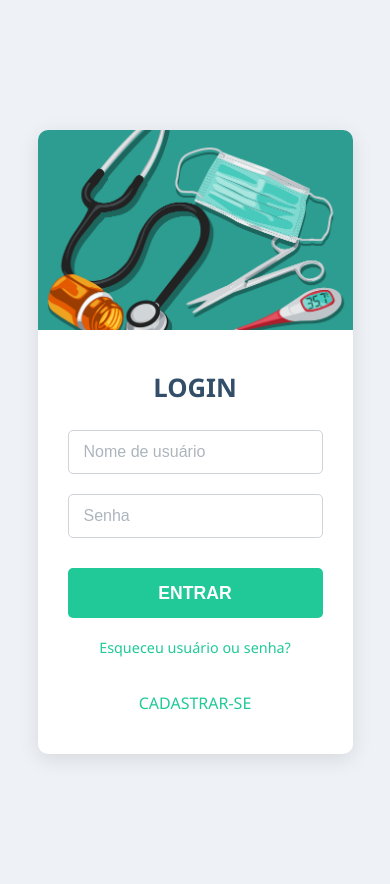
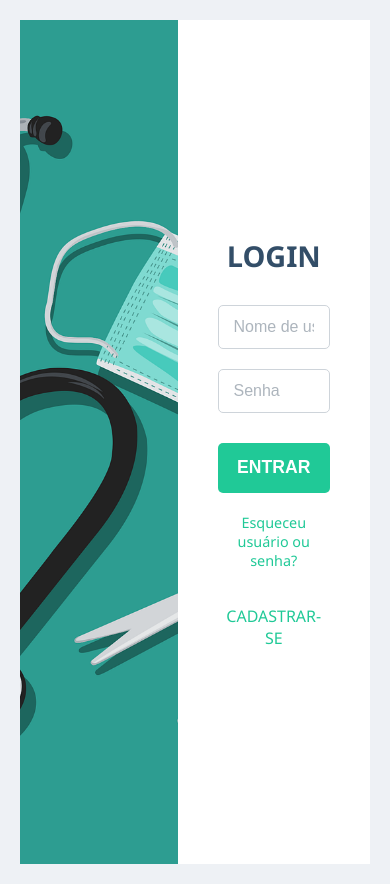
Before and after one commit to Kaio-d-silva/Pi-React, a React (Create React App) app: page /login in a window 390 px wide. Built offline with nearby package versions, Linux system fonts and the light colour scheme.

Commit message:
responsividade

```diff
--- a/src/assets/css/ContainerFormularios.module.css
+++ b/src/assets/css/ContainerFormularios.module.css
@@ -50,3 +50,7 @@
     z-index: 2;
     border: none;
 }
+
+@media screen {
+
+}
--- a/src/assets/css/FormularioCadastro.module.css
+++ b/src/assets/css/FormularioCadastro.module.css
@@ -165,3 +165,26 @@
 .areaHistorico{
     min-height: 70vh;
 }
+
+@media (max-width: 300px) {
+
+    /*
+     * Altera os grids de "Dados Paciente" e "Endereço" para terem apenas UMA coluna.
+     * Isso força cada campo a ocupar uma linha, empilhando-os verticalmente.
+    */
+    .informacoesPaciente,
+    .endereco {
+        grid-template-columns: 1fr; /* A regra mais importante! */
+    }
+
+    /* Opcional, mas recomendado para mobile: remover altura fixa */
+    .areaCadastroPaciente,
+    .areaEndereco {
+        height: auto; /* Permite que o container cresça conforme o conteúdo */
+    }
+
+    /* Opcional: ajustar o espaço entre as áreas em telas menores */
+    .areaEndereco {
+        margin-top: 24px;
+    }
+}
--- a/src/assets/css/Login.module.css
+++ b/src/assets/css/Login.module.css
@@ -18,12 +18,9 @@
 /* Container principal do login */
 .loginContainer {
     display: flex;
-    width: 850px; /* Largura total */
-    max-width: 95%; /* Responsividade */
-    background-color: #ffffff; /* Fundo branco para a caixa */
-    border-radius: 10px;
-    box-shadow: 0 5px 20px rgba(0, 0, 0, 0.1); /* Sombra suave */
-    overflow: hidden; /* Para manter os cantos arredondados da imagem */
+    width: 100%; /* Ocupa toda a largura */
+    height: 100vh; /* Ocupa toda a altura da tela */
+    background-color: #ffffff;
 }
 
 /* Coluna da Imagem */
@@ -122,28 +119,29 @@
     text-decoration: underline;
 }
 
-/* Media Query para telas menores (Responsividade) */
-@media (max-width: 768px) {
+
+@media (max-width: 300px) {
+    html, body {
+        margin: 0;
+        padding: 0;
+        width: 100%;
+        height: 100%;
+    }
     .loginContainer {
-        flex-direction: column; /* Empilha as colunas */
-        width: 90%;
-        max-width: 400px; /* Limita a largura em telas pequenas */
+        flex-direction: column;
     }
 
-    .loginImage {
-        /* Oculta a imagem ou define uma altura fixa */
-        /* display: none; */
-         height: 200px; /* Altura fixa se quiser mostrar um pedaço */
-         flex-basis: auto; /* Reseta a base flex */
+    .loginPage {
+        font-family: 'Segoe UI', Tahoma, Geneva, Verdana, sans-serif;
+        background-color: #eef1f5;
+        padding: 0%;
+
     }
 
-    .loginForm {
-        flex-basis: auto; /* Reseta a base flex */
-        padding: 40px 30px;
-    }
-
-    .loginForm h1 {
-        font-size: 1.6em;
-        margin-bottom: 25px;
+    .loginContainer {
+        display: flex;
+        width: 100%;
+        height: 100vh;
+        background-color: #ffffff;
     }
 }
--- a/src/config/route.tsx
+++ b/src/config/route.tsx
@@ -18,10 +18,10 @@ import DetalhesFormulario from "../components/DetalhesFormulario";
 
 
 const routes = [
-  {
-    path: "cadastroPaciente",
-    element: <CadastroPaciente/>
-  },
+  // {
+  //   path: "cadastroPaciente",
+  //   element: <CadastroPaciente/>
+  // },
   {
     path: "cadastroProfissional",
     element: <CadastroProfissional/>
@@ -44,6 +44,7 @@ const router = createBrowserRouter(
       <Route path="/formulario" element={<Formulario />} />
       <Route path="/glicemia" element={<ControleGlicemiaForm />} />
       <Route path="/formularios" element={<ContainerFormularios />} />
+      <Route path="/cadastroPaciente" element={<CadastroPaciente />} />
       <Route path="/" element={<Root/>}>
         {routes.map((route, index) =>
           <Route path={route.path} element={route.element} />
```
